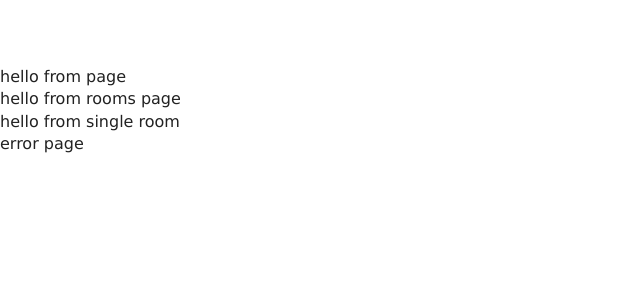
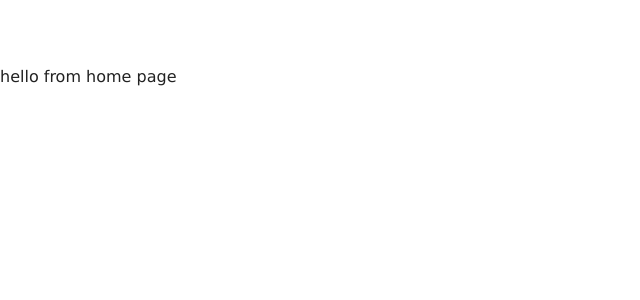
Before and after one commit to mjkimi/mammothpark, a React (Create React App) app: page / in a window 1280 px wide. Shown: the top 300 px of the page, without its empty margins (0-640 px from the left). Built offline with nearby package versions, Linux system fonts and the light colour scheme.

Commit message:
Setting up Router & routes

```diff
--- a/src/App.js
+++ b/src/App.js
@@ -5,13 +5,17 @@ import Rooms from './components/Rooms';
 import SingleRoom from './components/SingleRoom';
 import Error from './components/Error';
 
+import { Route, Switch } from 'react-router-dom';
+
 const App = () => {
   return (
     <>
-      <Home />
-      <Rooms />
-      <SingleRoom />
-      <Error />
+      <Switch>
+        <Route exact path="/" component={Home} />
+        <Route exact path="/rooms" component={Rooms} />
+        <Route exact path="/rooms/:more" component={SingleRoom} />
+        <Route component={Error} />
+      </Switch>
     </>
   );
 };
--- a/src/components/Home.js
+++ b/src/components/Home.js
@@ -1,7 +1,7 @@
 import React from 'react';
 
 const Home = () => {
-  return <div>hello from page</div>;
+  return <div>hello from home page</div>;
 };
 
 export default Home;
--- a/src/index.js
+++ b/src/index.js
@@ -1,10 +1,16 @@
 import React from 'react';
 import ReactDOM from 'react-dom';
+import App from './App';
+import { BrowserRouter as Router } from 'react-router-dom';
 // import './index.css';
-import App from './App';
 // import * as serviceWorker from './serviceWorker';
 
-ReactDOM.render(<App />, document.getElementById('root'));
+ReactDOM.render(
+  <Router>
+    <App />
+  </Router>,
+  document.getElementById('root')
+);
 
 // If you want your app to work offline and load faster, you can change
 // unregister() to register() below. Note this comes with some pitfalls.
```
